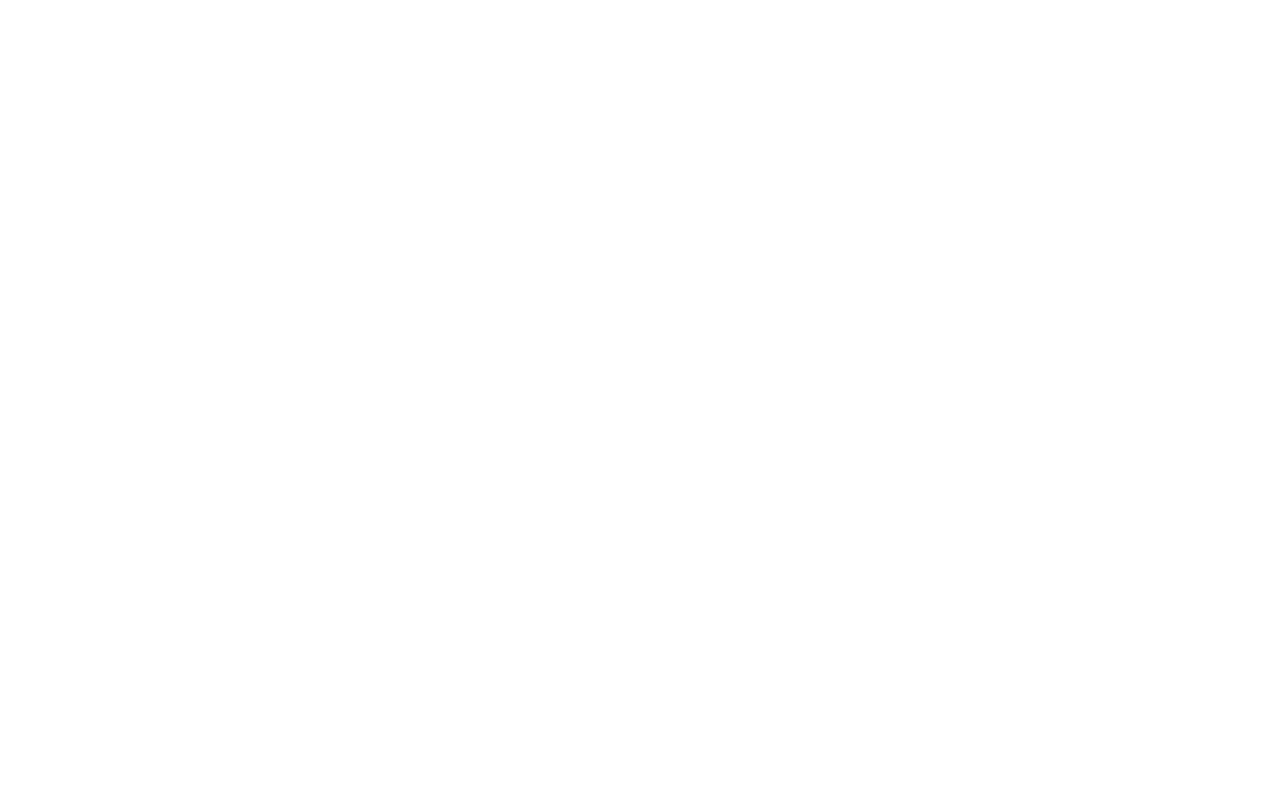
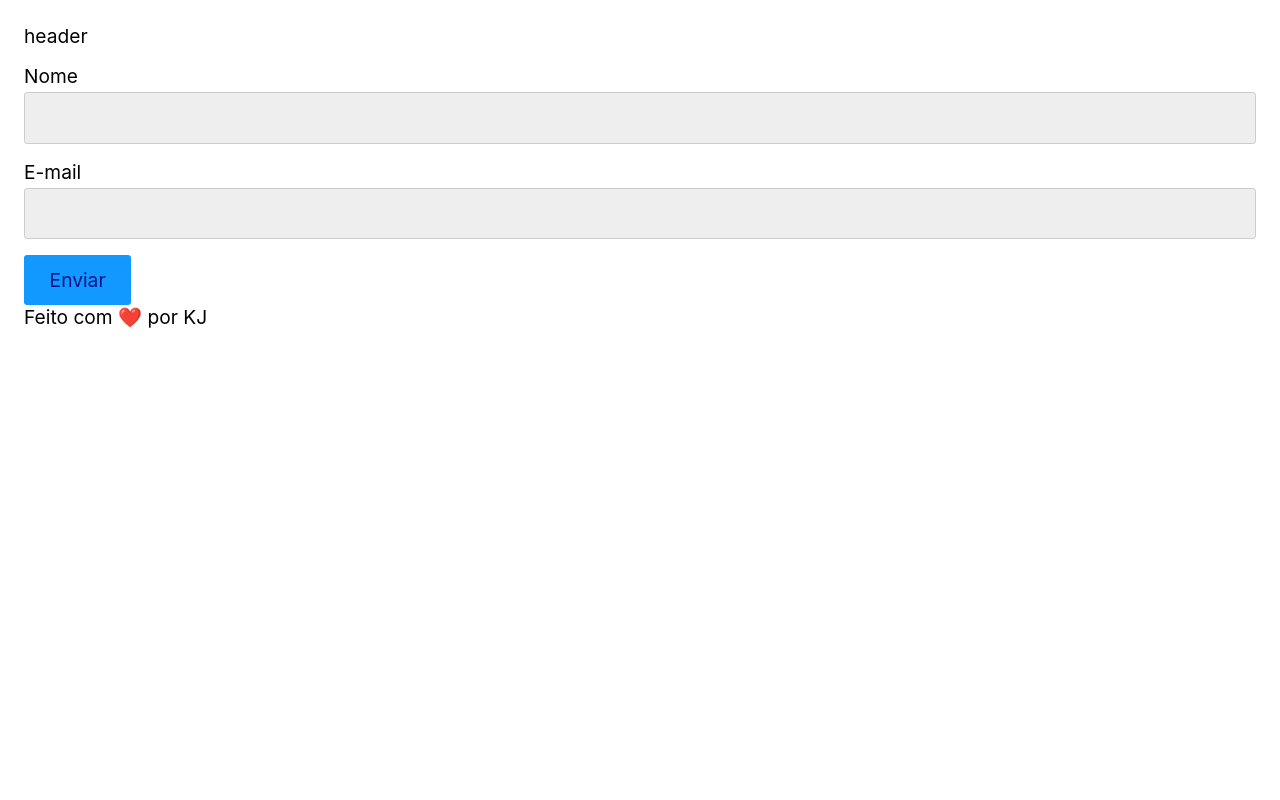
Before and after one commit to Kelvin-Jesus/react-completo, a React (Create React App) app: page / in a window 1280 px wide. Shown: the top 800 px of the page. Built offline with nearby package versions, Linux system fonts and the light colour scheme.

Commit message:
new-class: components in React

```diff
--- a/src/index.js
+++ b/src/index.js
@@ -1,7 +1,7 @@
 import React from 'react';
 import ReactDOM from 'react-dom';
 import './App.css';
-import App from './react-para-iniciantes/0209-eventos/App.js';
+import App from './react-para-iniciantes/0210-componentes/App.js';
 // import App from './App';
 
 ReactDOM.render(
--- /dev/null
+++ b/src/react-para-iniciantes/0210-componentes/App.js
@@ -0,0 +1,16 @@
+import React from "react";
+import Header from "./components/Header";
+import Footer from "./components/Footer";
+import Form from "./components/Form/Form";
+
+const App = () => {
+    return (
+        <>
+            <Header />
+            <Form />
+            <Footer />
+        </>
+    )
+}
+
+export default App;
--- /dev/null
+++ b/src/react-para-iniciantes/0210-componentes/components/Footer.js
@@ -0,0 +1,11 @@
+import React from 'react';
+
+const Footer = () => {
+    return (
+        <div>
+            Feito com ❤️ por KJ
+        </div>
+    );
+}
+
+export default Footer;
--- /dev/null
+++ b/src/react-para-iniciantes/0210-componentes/components/Form/Button.js
@@ -0,0 +1,11 @@
+import React from 'react';
+
+const Button = () => {
+    return (
+        <button>
+            Enviar
+        </button>
+    );
+}
+
+export default Button;
--- /dev/null
+++ b/src/react-para-iniciantes/0210-componentes/components/Form/Form.js
@@ -0,0 +1,25 @@
+import React from 'react';
+import Button from './Button';
+import Input from './Input';
+
+const Form = () => {
+    return (
+        <form>
+
+            <p>
+                <label htmlFor="nome">Nome</label>
+                <Input  />
+            </p>
+
+            <p>
+                <label htmlFor="email">E-mail</label>
+                <Input  />
+            </p>
+
+            <Button />
+
+        </form>
+    );
+}
+
+export default Form;
--- /dev/null
+++ b/src/react-para-iniciantes/0210-componentes/components/Form/Input.js
@@ -0,0 +1,9 @@
+import React from 'react';
+
+const Input = () => {
+    return (
+        <input type="text" />
+    );
+}
+
+export default Input;
--- /dev/null
+++ b/src/react-para-iniciantes/0210-componentes/components/Header.js
@@ -0,0 +1,7 @@
+import react from "react";
+
+const Header = () => {
+    return <header>header</header>
+}
+
+export default Header;
```
